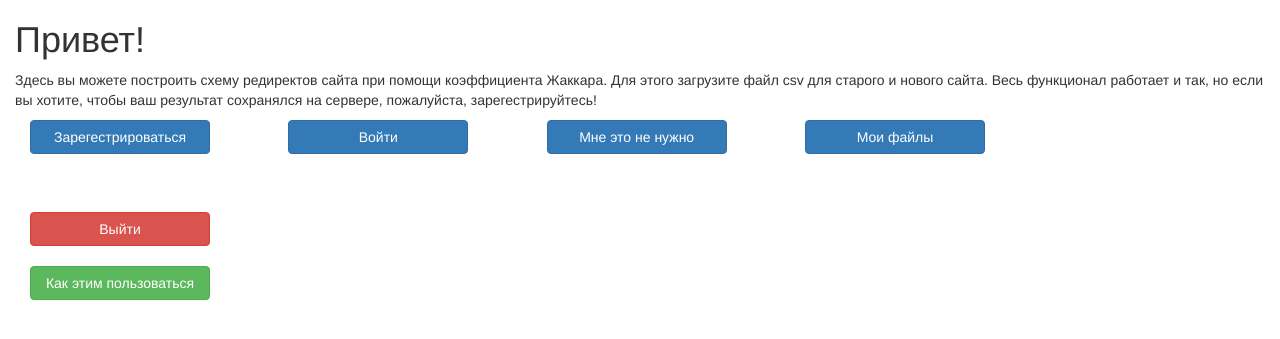
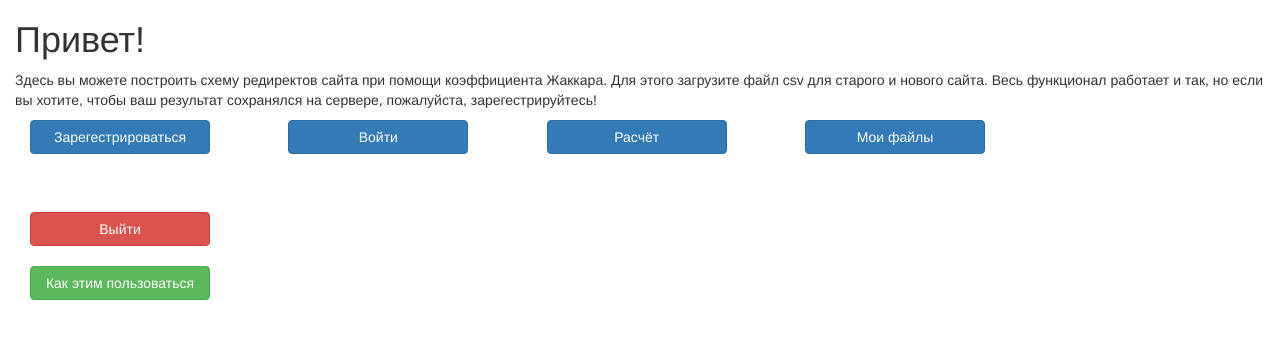
Before and after one commit to Uncater/Diploma, a CodeIgniter app: page / in a window 1280 px wide. Shown: the top 339 px of the page. Run offline with CodeIgniter, Linux system fonts and the light colour scheme.

Commit message:
Update welcome_message.php

```diff
--- a/application/views/welcome_message.php
+++ b/application/views/welcome_message.php
@@ -31,7 +31,7 @@
 </div>
 	<div class="col-md-1 col-md-offset-2 button">
 		<form role="form" action="hello">
-			<button type="submit" class="btn btn-primary">Мне это не нужно</button>
+			<button type="submit" class="btn btn-primary">Расчёт</button>
 		</form>
 	</div>
 		<div class="col-md-1 col-md-offset-2 button">
```
